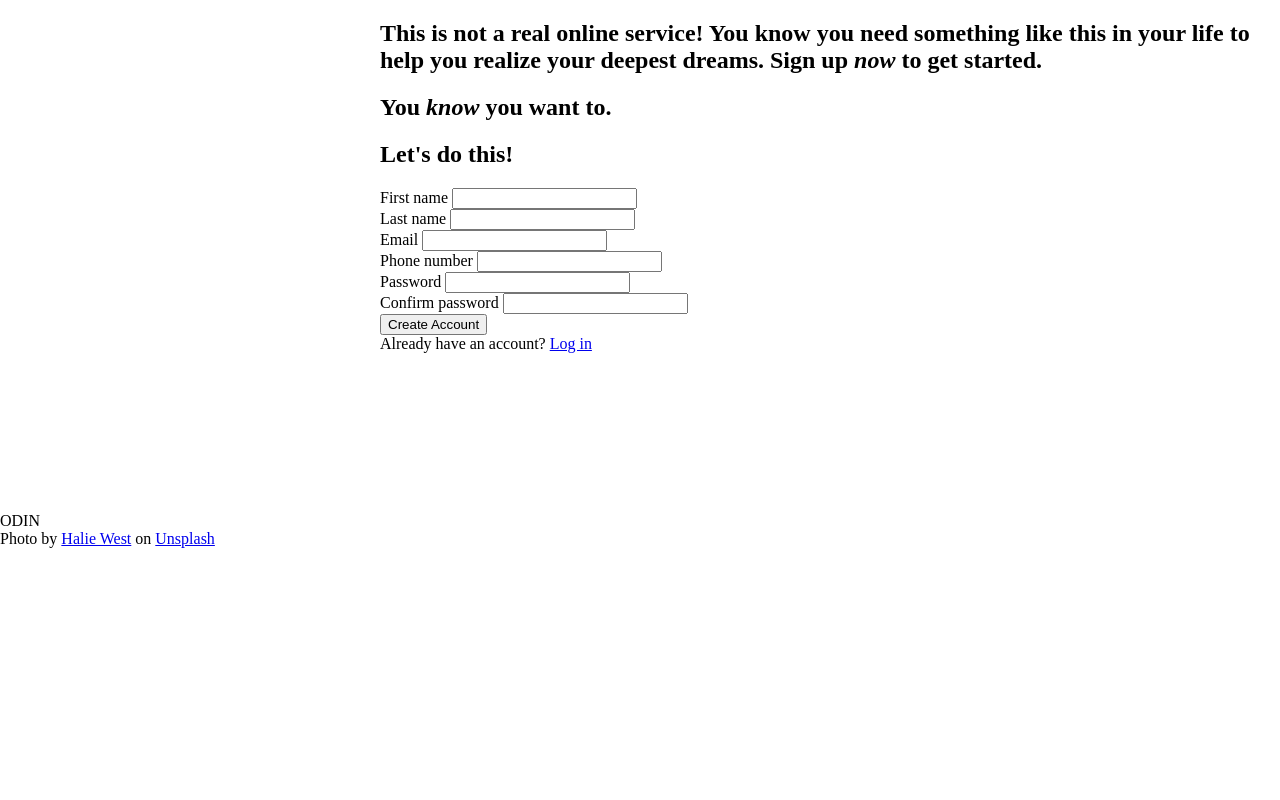
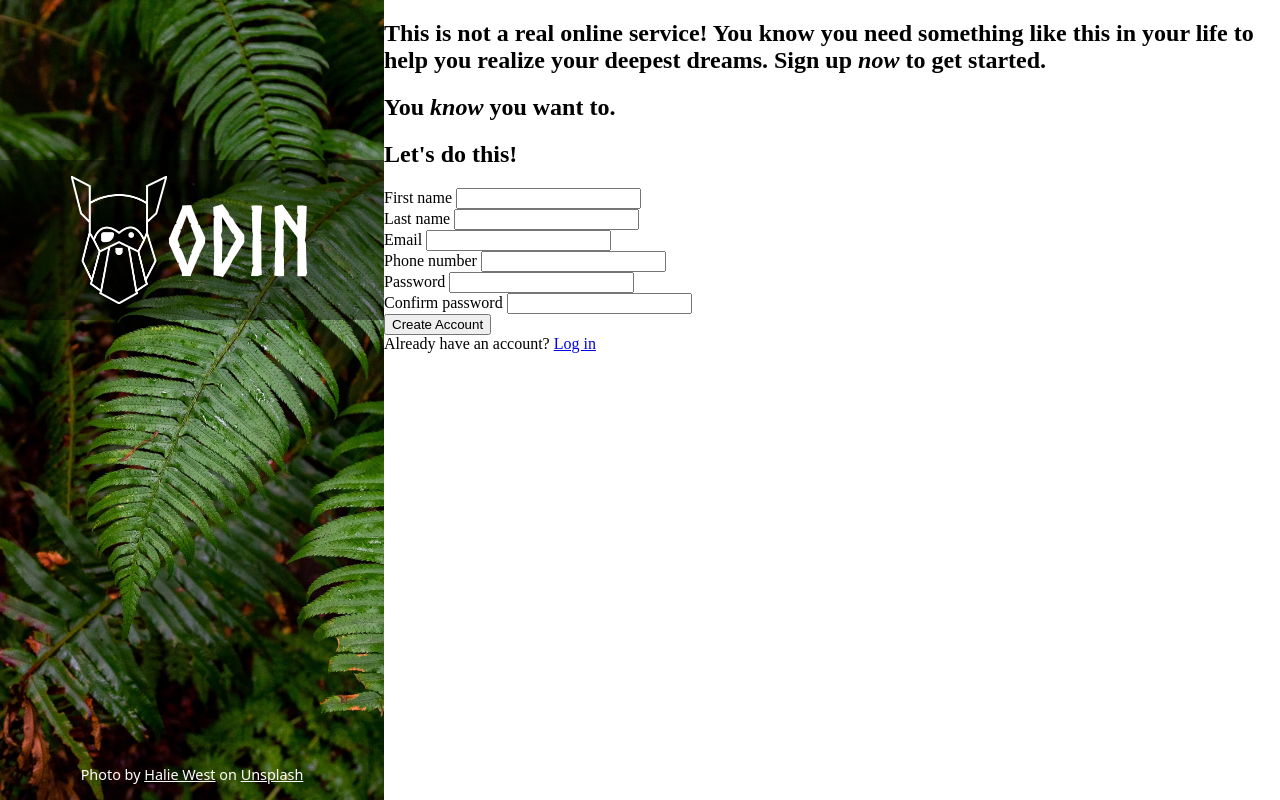
Before and after one commit to Etereke/odin-signup, a plain HTML site: page index.html in a window 1280 px wide. Drawn offline with Linux system fonts and the light colour scheme.

Commit message:
Style left side

```diff
--- a/style.css
+++ b/style.css
@@ -1,6 +1,59 @@
+:root {
+    --btn-bg-color: #596D48;
+    --input-border-color: #E5E7EB;
+}
+
+@font-face {
+    font-family: norse-bold;
+    src: url(./assets/Norse-Bold.otf);
+}
+
 body {
     margin: 0;
     padding: 0;
-    box-sizing: border-box;
     display: flex;
+    width: 100vw;
+    height: 100vh;
 }
+
+.left-content {
+    min-width: max(30%, 18rem);
+    background-image: url('./assets/leaves.avif');
+    background-size: cover;
+    background-repeat: no-repeat;
+    color: white;
+    position: relative;
+}
+
+.logo-container {
+    background-color: rgba(0, 0, 0, 0.4);
+    font-family: norse-bold, sans-serif;
+    font-size: 6rem;
+    text-align: center;
+    display: flex;
+    align-items: center;
+    justify-content: center;
+    padding: 1rem 0;
+    width: 100%;
+    position: absolute;
+    top: 20%;
+}
+
+.logo-container>img {
+    width: 6rem;
+}
+
+.photo-source {
+    font-family: system-ui, sans-serif;
+    font-weight: 300;
+    font-size: 0.9rem;
+    position: absolute;
+    bottom: 1rem;
+    width: 100%;
+    text-align: center;
+}
+
+.photo-source > a,
+.photo-source > a:visited {
+    color: white;
+}
```
